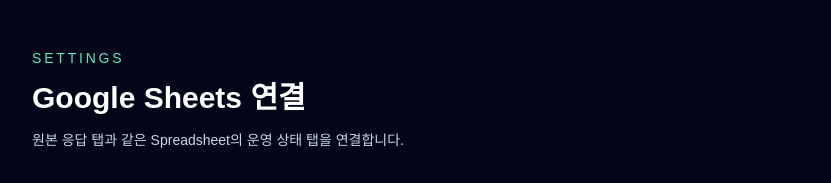
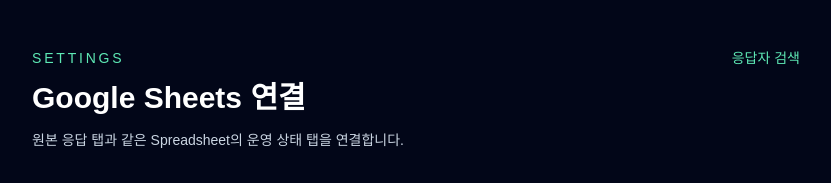
Before and after one commit to jun20082/GFArtist, a Next.js app in the folder web/: page /settings in a window 1280 px wide. Shown: the top 183 px of the page, without its empty margins (224-1055 px from the left). Built offline with nearby package versions, Linux system fonts and the light colour scheme; no server answers; the database is empty; sample sign-in values are in the browser's storage.

Commit message:
feat: link back to the search page from settings

```diff
--- a/web/src/app/settings/page.tsx
+++ b/web/src/app/settings/page.tsx
@@ -1,5 +1,6 @@
 import { auth } from '@/auth';
 import { redirect } from 'next/navigation';
+import Link from 'next/link';
 import { SourceSettingsForm } from '@/app/settings/source-settings-form';
 import { SyncResponsesButton } from '@/app/settings/sync-responses-button';
 import { RetryStatusSyncButton } from '@/app/settings/retry-status-sync-button';
@@ -39,6 +40,8 @@
   return (
     <main className="min-h-screen bg-slate-950 px-6 py-12 text-white">
       <div className="mx-auto max-w-3xl">
+        <div className="flex items-start justify-between gap-6">
+          <div>
             <p className="text-sm font-medium uppercase tracking-[0.2em] text-emerald-300">
               Settings
             </p>
@@ -46,6 +49,11 @@
             <p className="mt-3 text-sm leading-6 text-slate-300">
               원본 응답 탭과 같은 Spreadsheet의 운영 상태 탭을 연결합니다.
             </p>
+          </div>
+          <Link className="text-sm text-emerald-300 hover:text-emerald-200" href="/">
+            응답자 검색
+          </Link>
+        </div>
         {sourceSettings ? (
           <dl className="mt-6 space-y-1 rounded-2xl border border-white/10 bg-white/5 p-4 text-sm text-slate-300">
             <div>파티명: {sourceSettings.partyName}</div>
```
Lines whose indentation alone changed are shown as unchanged.
